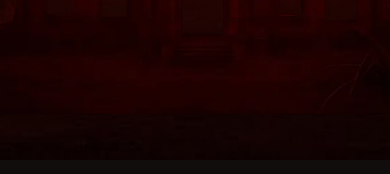
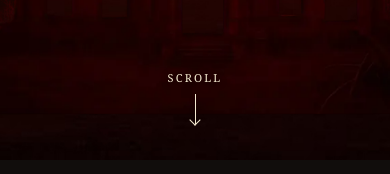
Before and after one commit to Shr1kantP/iete-mosaic, a Next.js app: page / in a window 390 px wide. Shown: the part 684-858 px from the top of the page. Built offline with nearby package versions, Linux system fonts and the light colour scheme; a web font is replaced by a local one.

Commit message:
feat: enhance scroll hint styling for better visibility and responsiveness

```diff
--- a/app/globals.css
+++ b/app/globals.css
@@ -546,9 +546,22 @@ a {
 }
 
 .scroll-hint__arrow {
+  position: relative;
   width: 1px;
   height: 27px;
   background: currentColor;
+}
+
+.scroll-hint__arrow::after {
+  position: absolute;
+  bottom: 0;
+  left: 50%;
+  width: 8px;
+  height: 8px;
+  border-right: 1px solid currentColor;
+  border-bottom: 1px solid currentColor;
+  content: "";
+  transform: translateX(-50%) rotate(45deg);
 }
 
 .story-section {
@@ -1483,7 +1496,16 @@ a {
 
 @media (max-width: 640px) {
   .scroll-hint {
-    display: none;
+    z-index: 10;
+    bottom: max(36px, calc(env(safe-area-inset-bottom) + 20px));
+    gap: 8px;
+    font-size: 11px;
+    letter-spacing: 0.2em;
+    text-shadow: 0 1px 6px rgb(0 0 0 / 85%);
+  }
+
+  .scroll-hint__arrow {
+    height: 30px;
   }
 
   .story-section {
```
